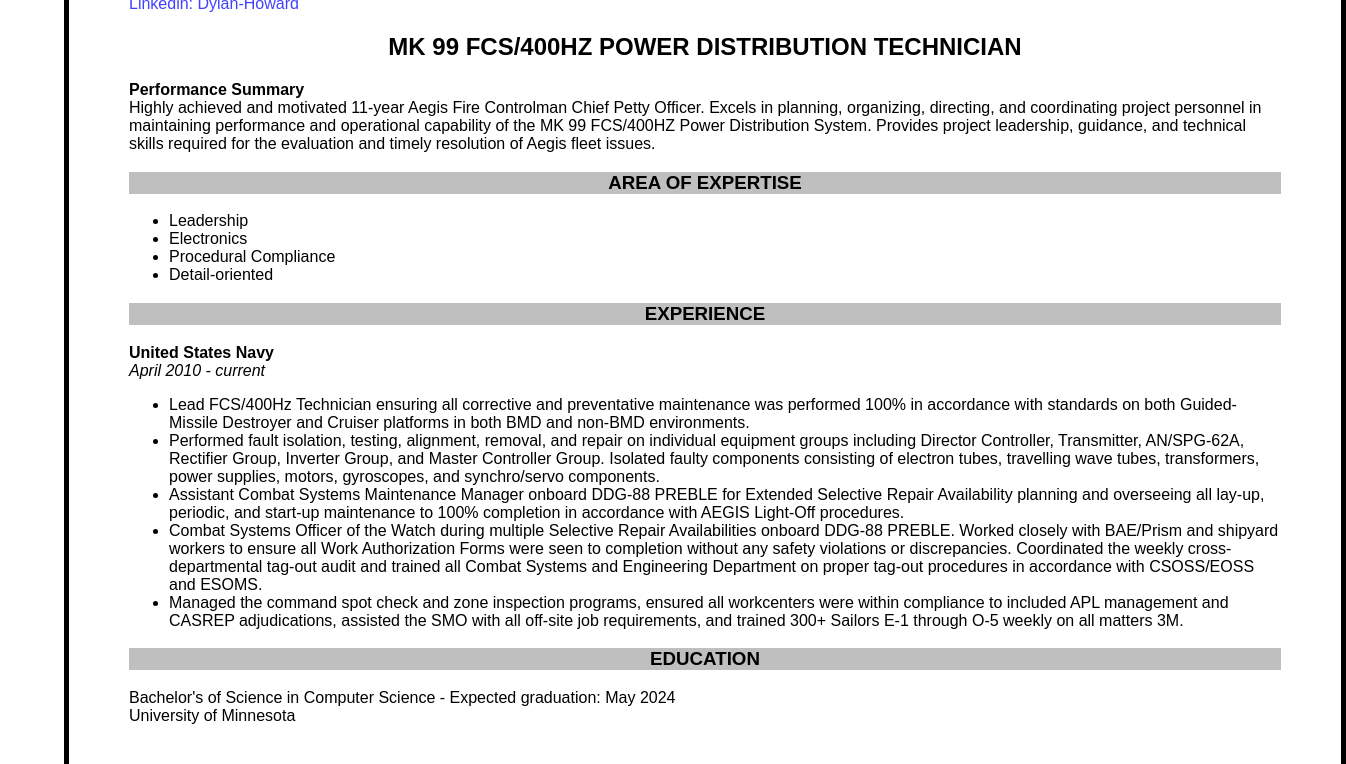
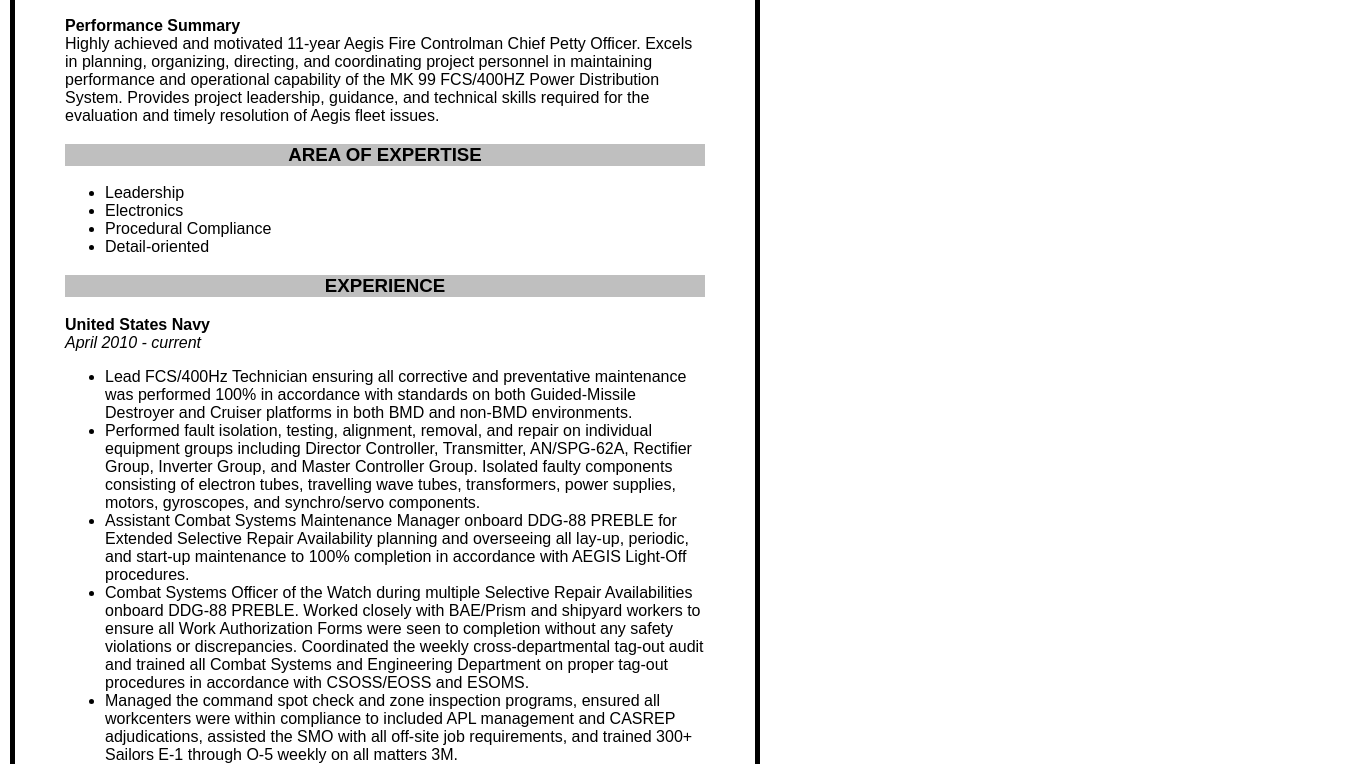
Before and after one commit to Dylanhoward24/Dylanhoward24.github.io, a plain HTML site: page index.html in a window 1280 px wide. Shown: the part 207-971 px from the top of the page, 1346 px wide, since content can reach past the window. Drawn offline with Linux system fonts and the light colour scheme.

Commit message:
Update style.css

```diff
--- a/style.css
+++ b/style.css
@@ -1,8 +1,8 @@
 body {
-  margin: 5%;
-  width: 90%;
+  margin: 10px;
+  width: 50%;
   border: 5px solid black;
-  padding: 60px;
+  padding: 50px;
   font-family: arial, helvetica, sans-serif;
 }
 
```
